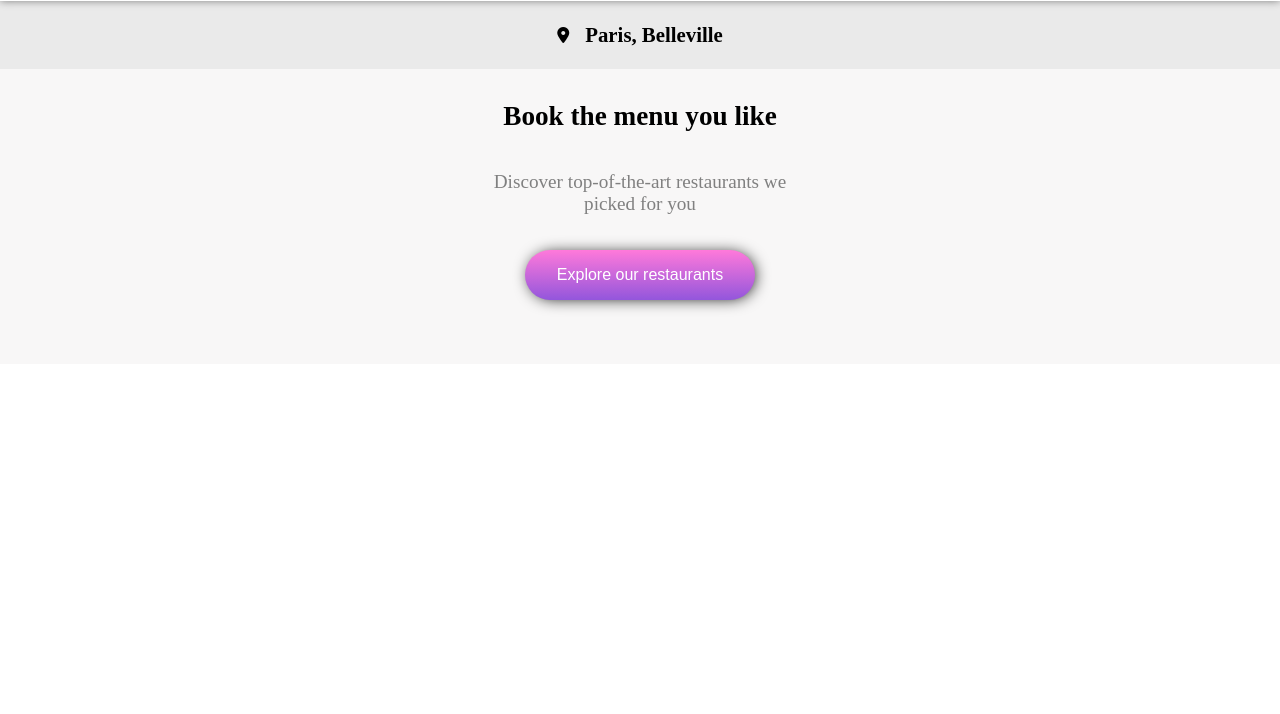
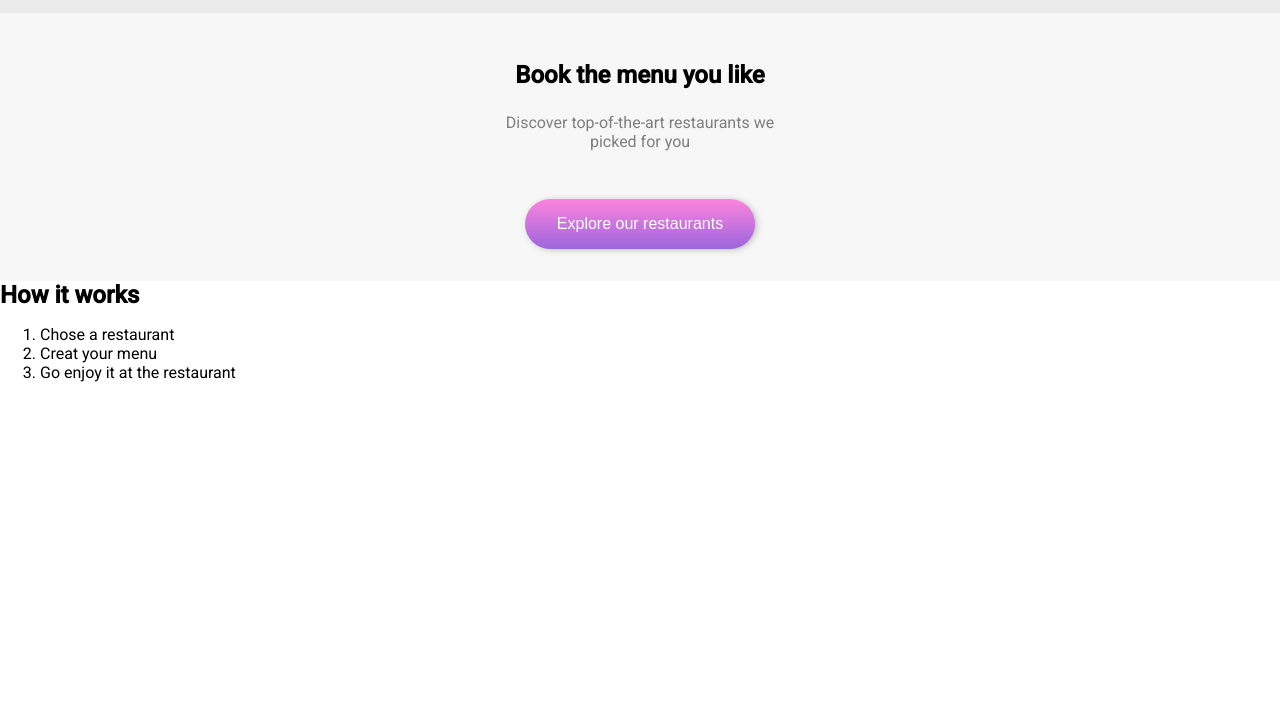
Before and after one commit to baharsaghafi/OhMyFoodProject, a website: page index.html in a window 1280 px wide. Shown: the part 86-800 px from the top of the page. Drawn offline with Linux system fonts and the light colour scheme; a web font is replaced by a local one.

Commit message:
add menu html

```diff
--- a/index.html
+++ b/index.html
@@ -9,22 +9,40 @@
     <link rel="stylesheet" href="style.css">
 </head>
 <body>
+
   <!---------HEADER--LOGO----------->
+
   <header>
       <h1>OhMyFood</h1>
   </header>
+
   <main>
+
     <!---heading AND LocationIcon--->
+
     <div class="city">
       <i class="fa-solid fa-location-dot"></i>
       <h2>Paris, Belleville</h2>
     </div>
+
     <!----------Explorer------------>
+
     <section class="explore">
       <h2>Book the menu you like</h2>
-            <p>Discover top-of-the-art restaurants we <br> picked for you</p>
+      <p>Discover top-of-the-art restaurants we <br>picked  for you</p>
       <button>Explore our restaurants</button>
     </section>
+
+    <!----------List------------>
+    <section class="list">
+      <h2>How it works</h2>
+      <ol>
+        <li>Chose a restaurant</li>
+        <li>Creat your menu</li>
+        <li>Go enjoy it at the restaurant</li>
+      </ol>
+    </section>
+
   </main>
 </body>
 
--- /dev/null
+++ b/main.scss
@@ -0,0 +1,4 @@
+@import "./sass/base.scss";
+@import "./sass/layout/header.scss";
+@import "./sass/layout/explore.scss";
+@import "./sass/layout/location.scss"
--- a/sass/base/base.scss
+++ b/sass/base.scss
@@ -11,3 +11,7 @@ body {
   margin: 0;
   font-family: "Roboto", sans-serif;
 }
+
+main {
+  padding: 0 1rem;
+}
--- a/sass/layout/explore.scss
+++ b/sass/layout/explore.scss
@@ -1,34 +1,15 @@
-.explore {
-    text-align: center;
-    background-color: #f8f7f7;
+.explorer {
+  text-align: center;
+  margin: 2rem;
+  & h2 {
+    font-size: 1.5rem;
+    margin: 1rem;
   }
-
-  .explore h2 {
-    margin-top: 0rem;
-    padding-top: 2rem;
-    padding-bottom: 1rem;
-    font-size: 1.7rem;
+  & p {
+    font-size: 1rem;
   }
-
-  .explore p {
-    font-size: 1.2rem;
-    color: gray;
+  & button {
+    @include mixins.base-button;
+    font-size: 1rem;
   }
-
-  .explore button {
-    color: white;
-    font-weight: 300;
-    font-size: 1rem;
-    padding: 1rem 2rem;
-    border: none;
-    border-radius: 2rem;
-    box-shadow: 2px 1px 16px -3px #000;
-    background-image: linear-gradient(to top, #9356DC, #FF79DA);
-    margin-top: 1rem;
-    margin-bottom: 4rem;
-  }
-
-  .explore button:hover {
-    transform: scale(1.02);
-    opacity: 0.8;
-  }
+}
--- /dev/null
+++ b/sass/layout/location.scss
@@ -0,0 +1,15 @@
+.location {
+    display: flex;
+    align-items: center;
+    justify-content: center;
+    gap: 1rem;
+    background-color: #f3f3f3;
+    text-align: center;
+    padding: 0.5rem;
+    & i {
+      font-size: 1.5rem;
+    }
+    h2 {
+      font-size: 1rem;
+    }
+  }
--- a/sass/main.scss
+++ /dev/null
@@ -1,4 +0,0 @@
-@import "./base/base.scss";
-@import "./layout/header.scss";
-@import "./layout/city.scss";
-@import "./layout/explore";
```
Also changed, not shown: sass/layout/city.scss (deleted), style.css, 1 other file. Lines whose indentation alone changed are shown as unchanged.
